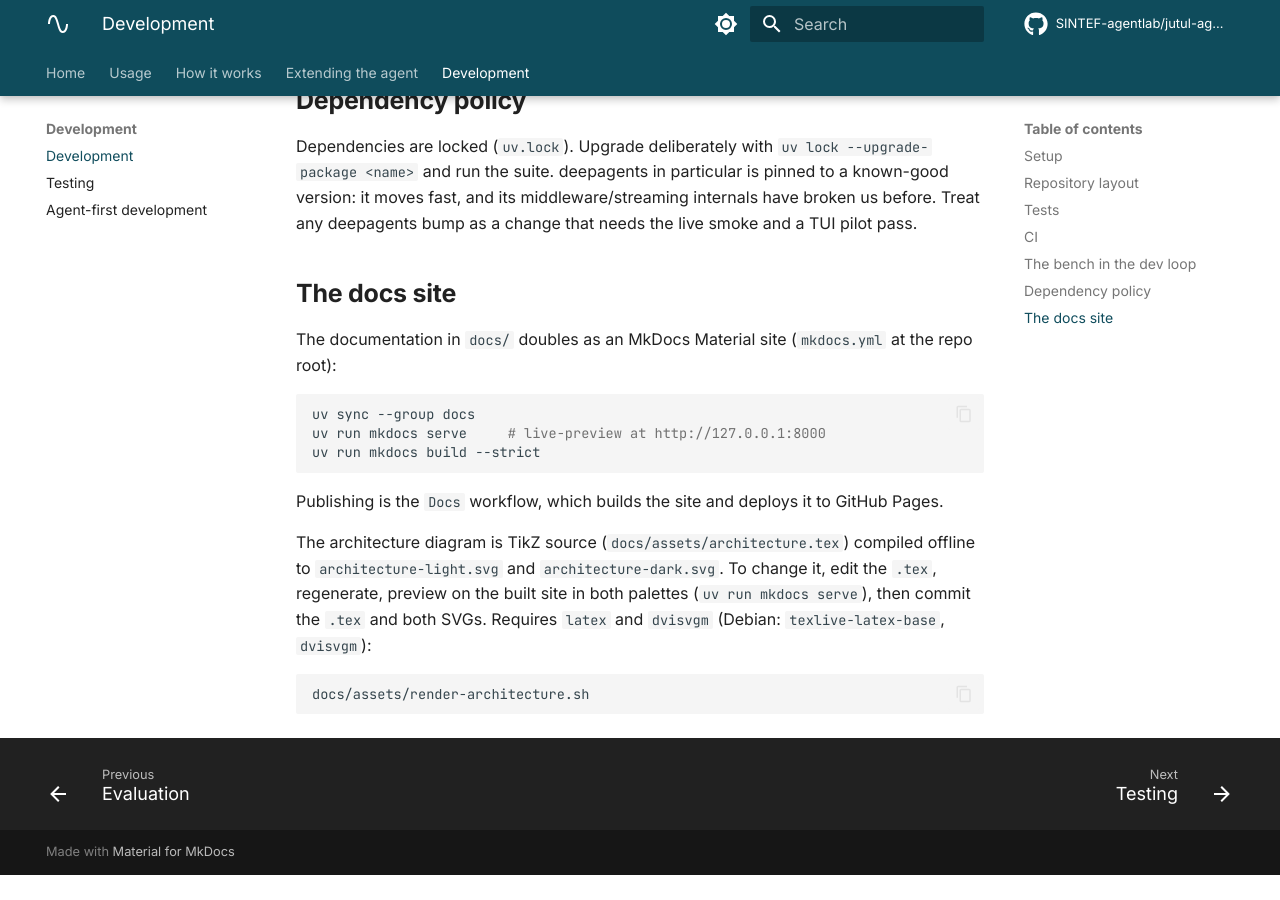
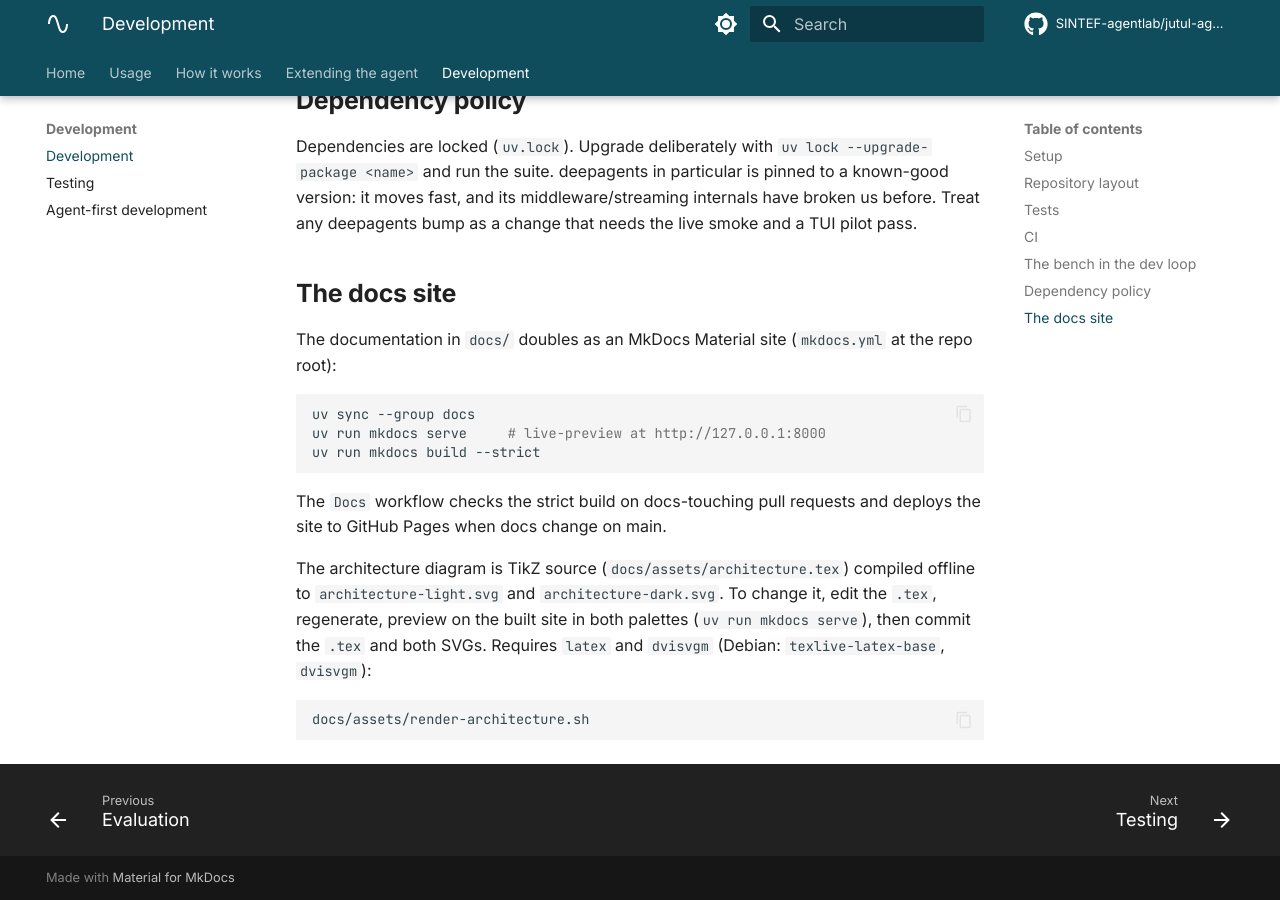
Before and after one commit to fredeco-gh/jutul-agent-geothermal, an MkDocs documentation site: the page built from docs/development.md, in a window 1280 px wide and 900 px high, scrolled down 1860 px. Built offline with MkDocs 1.6.1 and Material for MkDocs 9.7.7, drawn with Linux system fonts in a browser that asks for light colours; comment, search, counter and statistics services are not loaded; before the commit the page ends 2735 px from its top, so only the background shows below that.

Commit message:
Deploy the docs on push to main
The Docs workflow splits into a build job and a deploy job: docs-touching
pull requests run the strict build as a check, pushes to main deploy, and
the manual dispatch stays for republishing. Page-deploy permissions and
the pages concurrency group move onto the deploy job, so PR builds need
neither and do not queue behind deploys.

````diff
--- a/docs/development.md
+++ b/docs/development.md
@@ -100,8 +100,8 @@ uv run mkdocs serve     # live-preview at http://127.0.0.1:8000
 uv run mkdocs build --strict
 ```
 
-Publishing is the `Docs` workflow, which builds the site and deploys it to
-GitHub Pages.
+The `Docs` workflow checks the strict build on docs-touching pull requests
+and deploys the site to GitHub Pages when docs change on main.
 
 The architecture diagram is TikZ source (`docs/assets/architecture.tex`)
 compiled offline to `architecture-light.svg` and `architecture-dark.svg`.
````
Also changed, not shown: 1 other file.
